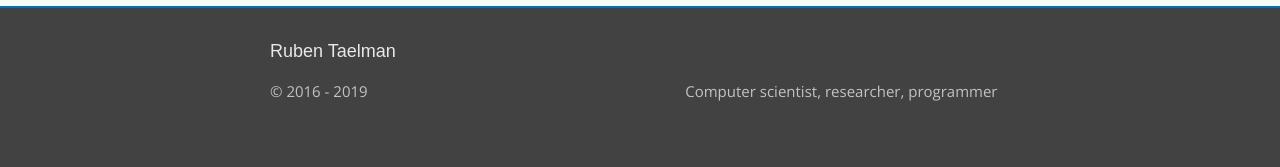
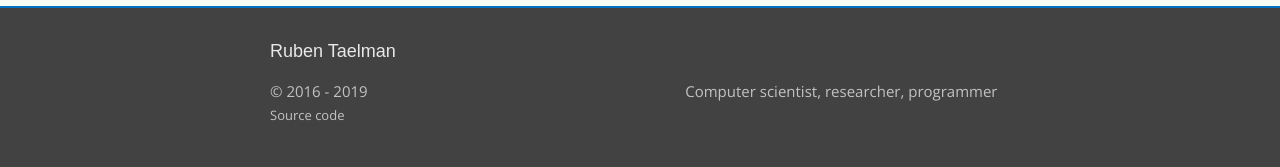
Before and after one commit to rubensworks/rubensworks.net, a Jekyll site: the page built from index.html, in a window 1280 px wide. Shown: the part 977-1144 px from the top of the page. Built offline with Jekyll 4.4.1, drawn with Linux system fonts in a browser that asks for light colours; some web fonts are replaced.

Commit message:
Add link to source code

```diff
--- a/_includes/footer.html
+++ b/_includes/footer.html
@@ -6,7 +6,8 @@
 
     <div class="footer-col-wrapper">
       <div class="footer-col footer-col-1">
-        &#169; 2016 - {{ site.time | date: '%Y' }}
+        &#169; 2016 - {{ site.time | date: '%Y' }}<br />
+        <a href="https://github.com/rubensworks/rubensworks.net/" class="source">Source code</a>
       </div>
 
       <div class="footer-col footer-col-2">
--- a/_sass/_layout.scss
+++ b/_sass/_layout.scss
@@ -151,6 +151,11 @@
     color: darken($grey-color-light, 15%);
     margin-left: -$spacing-unit / 2;
     @extend %clearfix;
+}
+
+a.source {
+    font-size: 13px;
+    color: darken($grey-color-light, 15%);
 }
 
 .footer-col {
```
